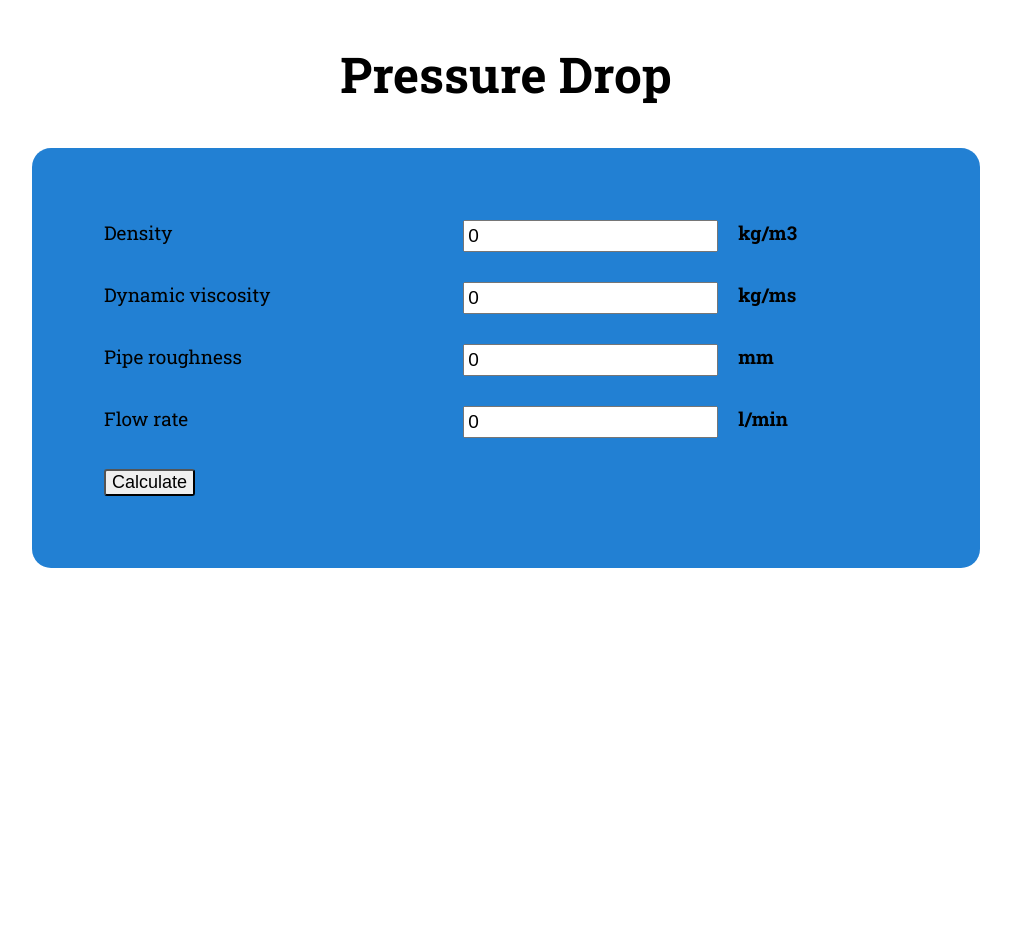
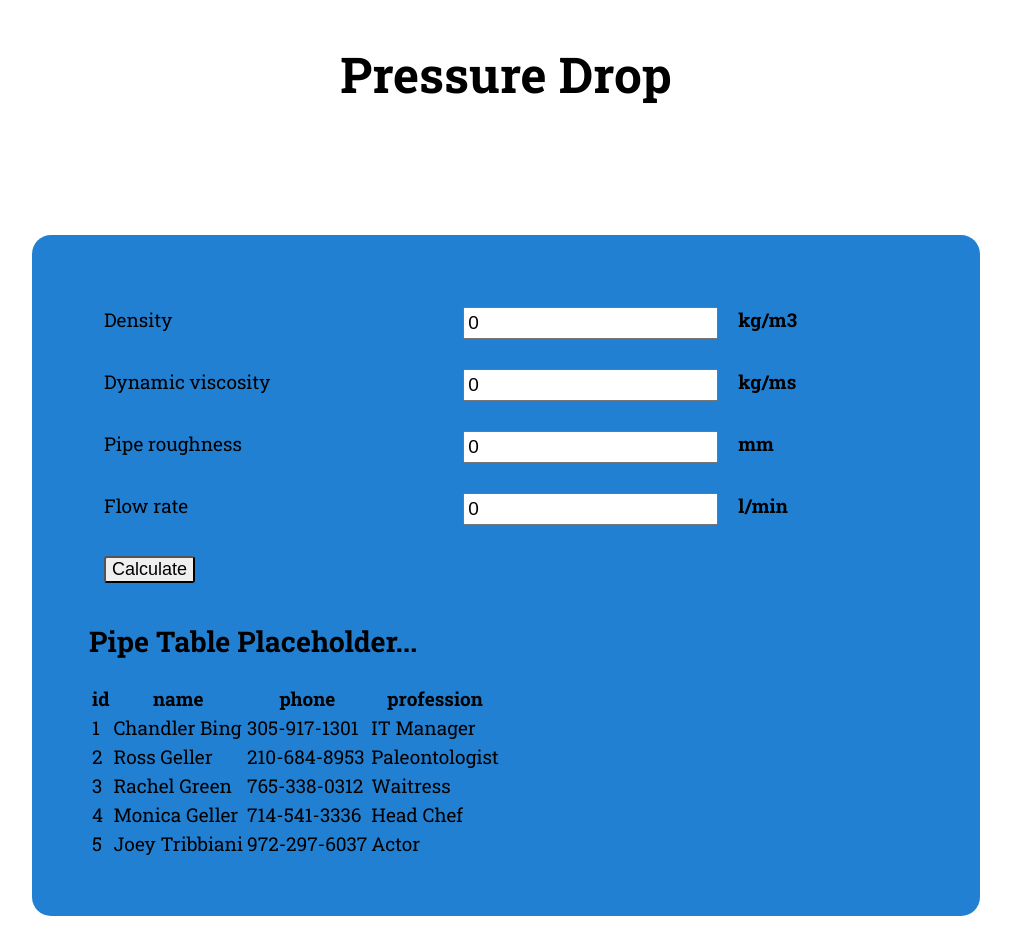
Before and after one commit to katebry/pressure-drop, a Vue app: page / in a window 1280 px wide. Shown: the top 952 px of the page, without its empty margins (134-1145 px from the left). Before the commit the page ends 800 px from the top, so only its background shows below. Built offline with nearby package versions, Linux system fonts and the light colour scheme.

Commit message:
wip: table component example added

```diff
--- a/src/components/InputData.vue
+++ b/src/components/InputData.vue
@@ -9,14 +9,16 @@
   <div class="calculateBtn">
     <CustomButton @calculate="calculateValues" text="Calculate" />
   </div>
+  <PipeRouteTable />
 </template>
 
 <script lang="ts">
 import CustomInput from "./CustomInput.vue";
 import CustomButton from "./CustomButton.vue";
+import PipeRouteTable from "./PipeRouteTable.vue";
 
 export default {
-  components: { CustomButton, CustomInput },
+  components: { CustomButton, CustomInput, PipeRouteTable },
   data() {
     return {
       InputDataFields: [
--- a/src/components/PipeRouteTable.vue
+++ b/src/components/PipeRouteTable.vue
@@ -1,10 +1,65 @@
 <template>
   <h2>Pipe Table Placeholder...</h2>
+  <table id="secondTable">
+    <thead>
+      <tr>
+        <th v-for="col in columns">{{ col }}</th>
+      </tr>
+    </thead>
+    <tbody>
+      <tr v-for="row in rows">
+        <td v-for="col in columns">{{ row[col] }}</td>
+      </tr>
+    </tbody>
+  </table>
 </template>
 
 <script>
 export default {
-  name: "PipeRouteTable.vue",
+  data() {
+    return {
+      rows: [
+        {
+          id: 1,
+          name: "Chandler Bing",
+          phone: "305-917-1301",
+          profession: "IT Manager",
+        },
+        {
+          id: 2,
+          name: "Ross Geller",
+          phone: "210-684-8953",
+          profession: "Paleontologist",
+        },
+        {
+          id: 3,
+          name: "Rachel Green",
+          phone: "765-338-0312",
+          profession: "Waitress",
+        },
+        {
+          id: 4,
+          name: "Monica Geller",
+          phone: "714-541-3336",
+          profession: "Head Chef",
+        },
+        {
+          id: 5,
+          name: "Joey Tribbiani",
+          phone: "972-297-6037",
+          profession: "Actor",
+        },
+      ],
+    };
+  },
+  computed: {
+    columns() {
+      if (this.rows.length === 0) {
+        return [];
+      }
+      return Object.keys(this.rows[0]);
+    },
+  },
 };
 </script>
 
```
